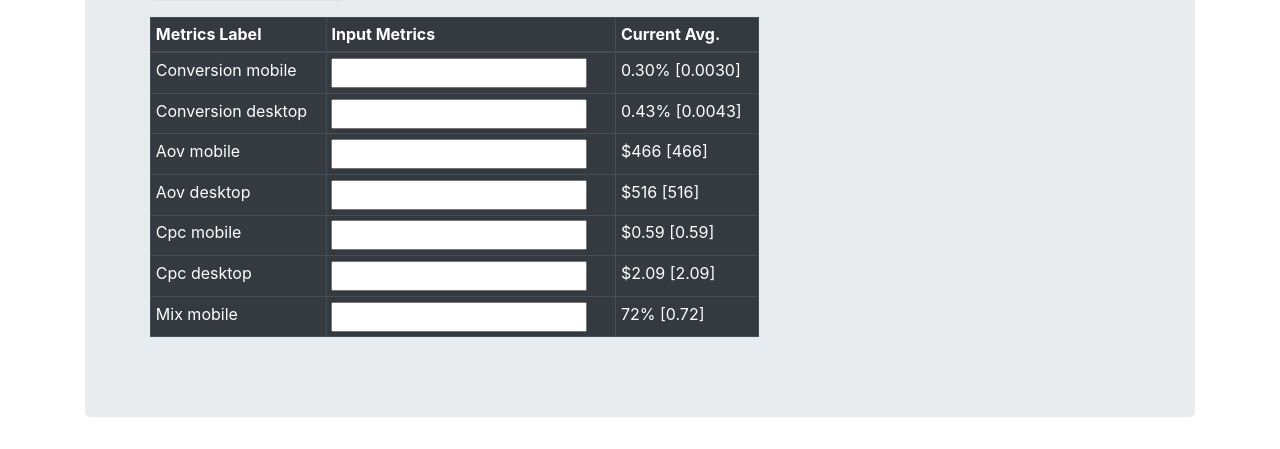
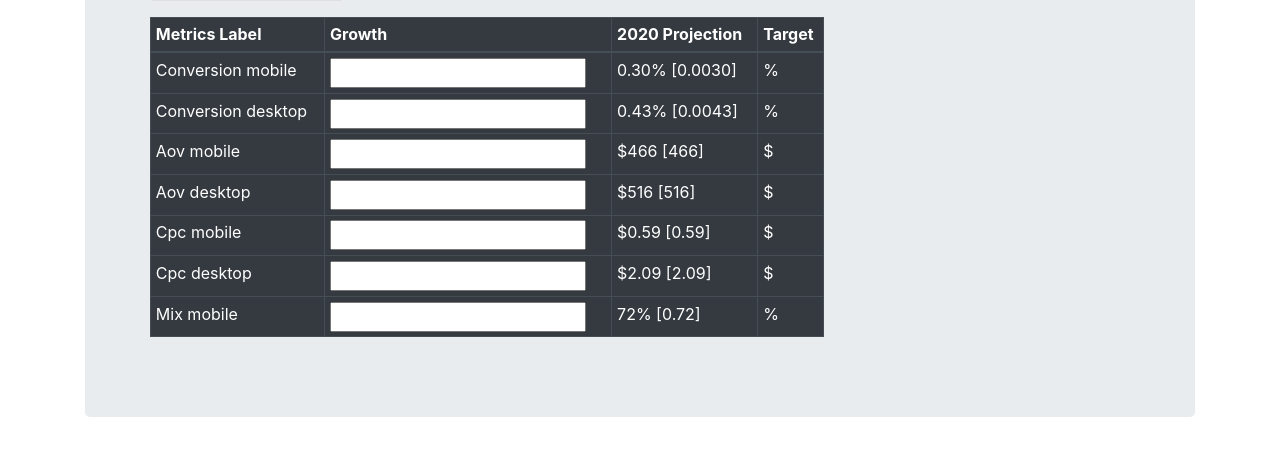
Before and after one commit to querybridge-llc/budget_scenario, a Django app: page /budgetcalc/ in a window 1280 px wide. Shown: the part 670-1119 px from the top of the page. Run offline with Django 3.2, Linux system fonts and the light colour scheme; some libraries are stand-ins or nearby versions.

Commit message:
add reqs

```diff
--- a/budgetcalc/scenario.py
+++ b/budgetcalc/scenario.py
@@ -47,6 +47,7 @@
         d['cpc_desktop'] = self.cpc_desktop
         d['mix_mobile'] = self.mix_mobile
         d['mix_desktop'] = 1 - self.mix_mobile
+        d['highlight'] = 1
         return d
 
     def modelSpend(self,spend):
@@ -69,6 +70,7 @@
         d['cpc_desktop'] = self.cpc_desktop
         d['mix_mobile'] = self.mix_mobile
         d['mix_desktop'] = 1 - self.mix_mobile
+        d['highlight'] = 2
         return d
 
 
--- a/wantlin/settings.py
+++ b/wantlin/settings.py
@@ -47,6 +47,7 @@
     'django_extensions',
     'debug_toolbar',
     'django.contrib.humanize',
+    'mathfilters',
 
 ]
 
--- a/wantlin/templates/budgetcalc.html
+++ b/wantlin/templates/budgetcalc.html
@@ -1,6 +1,7 @@
 {% extends "base.html" %}
 {% load bootstrap4 %}
 {% load humanize %}
+{% load mathfilters %}
 
 {# Display a form #}
 
@@ -55,8 +56,8 @@
     </div>
     <div class="row mb-3 ml-5">
       <ul class="list-group">
-        <li class="list-group-item">Spend: ${{ request.GET.spend |floatformat:2|intcomma  }}</li>
-        <li class="list-group-item">Revenue: ${{ request.GET.revenue |floatformat:2|intcomma }}</li>
+        <li class="list-group-item {% ifequal request.GET.highlight '1' %} list-group-item-success {% endifequal %}">Spend: ${{ request.GET.spend |floatformat:2|intcomma  }}</li>
+        <li class="list-group-item {% ifequal request.GET.highlight '2' %} list-group-item-success {% endifequal %}">Revenue: ${{ request.GET.revenue |floatformat:2|intcomma }}</li>
         <li class="list-group-item">Traffic: {{ request.GET.traffic |floatformat:0|intcomma }}</li>
         <li class="list-group-item">Transactions: {{ request.GET.transactions |floatformat:0|intcomma }}</li>
         <li class="list-group-item">Revenue per Visit: ${{ request.GET.rpv |floatformat:2|intcomma }}</li>
@@ -70,44 +71,52 @@
       <thead>
         <tr>
           <th scope="col">Metrics Label</th>
-          <th scope="col">Input Metrics</th>
-          <th scope="col">Current Avg.</th>
+          <th scope="col">Growth</th>
+          <th scope="col">2020 Projection</th>
+          <th scope="col">Target</th>
         </tr>
       </thead>
         <tr>
           <td>{{ form.conversion_mobile.label }}</td>
           <td><input type="text" id="{{ form.conversion_mobile.id }}" name="{{ form.conversion_mobile.name }} " onchange="conversion_mobileFunction(this)" value="{{request.GET.conversion_mobile}}"></td>
           <td>0.30% [0.0030]</td>
+          <td>{{request.GET.conversion_mobile |floatformat:4|intcomma|mul:100}}%</td>
         </tr>
         <tr>
           <td>{{ form.conversion_desktop.label }}</td>
           <td><input type="text" id="{{ form.conversion_desktop.id }}" name="{{ form.conversion_desktop.name }} " onchange="conversion_desktopFunction(this)" value="{{request.GET.conversion_desktop}}"></td>
           <td>0.43% [0.0043]</td>
+          <td>{{request.GET.conversion_desktop |floatformat:4|intcomma|mul:100}}%</td>
         </tr>
         <tr>
           <td>{{ form.aov_mobile.label }}</td>
           <td><input type="text" id="{{ form.aov_mobile.id }}" name="{{ form.aov_mobile.name }} " onchange="aov_mobileFunction(this)" value="{{request.GET.aov_mobile}}"></td>
           <td>$466 [466]</td>
+          <td>${{request.GET.aov_mobile |floatformat:0|intcomma}}</td>
         </tr>
         <tr>
           <td>{{ form.aov_desktop.label }}</td>
           <td><input type="text" id="{{ form.aov_desktop.id }}" name="{{ form.aov_desktop.name }} " onchange="aov_desktopFunction(this)" value="{{request.GET.aov_desktop}}"></td>
           <td>$516 [516]</td>
+          <td>${{request.GET.aov_desktop |floatformat:0|intcomma}}</td>
         </tr>
         <tr>
           <td>{{ form.cpc_mobile.label }}</td>
           <td><input type="text" id="{{ form.cpc_mobile.id }}" name="{{ form.cpc_mobile.name }} " onchange="cpc_mobileFunction(this)" value="{{request.GET.cpc_mobile}}"></td>
           <td>$0.59 [0.59]</td>
+          <td>${{request.GET.cpc_mobile |floatformat:2|intcomma}}</td>
         </tr>
         <tr>
           <td>{{ form.cpc_desktop.label }}</td>
           <td><input type="text" id="{{ form.cpc_desktop.id }}" name="{{ form.cpc_desktop.name }} " onchange="cpc_desktopFunction(this)" value="{{request.GET.cpc_desktop}}"></td>
           <td>$2.09 [2.09]</td>
+          <td>${{request.GET.cpc_desktop |floatformat:2|intcomma}}</td>
         </tr>
         <tr>
           <td>{{ form.mix_mobile.label }}</td>
           <td><input type="text" id="{{ form.mix_mobile.id }}" name="{{ form.mix_mobile.name }} " onchange="mix_mobileFunction(this)" value="{{request.GET.mix_mobile}}"></td>
           <td>72% [0.72]</td>
+          <td>{{request.GET.mix_mobile |floatformat:2|intcomma|mul:100}}%</td>
         </tr>
 
     </form>
```
Also changed, not shown: requirements.txt (added, +12 -0 lines).
